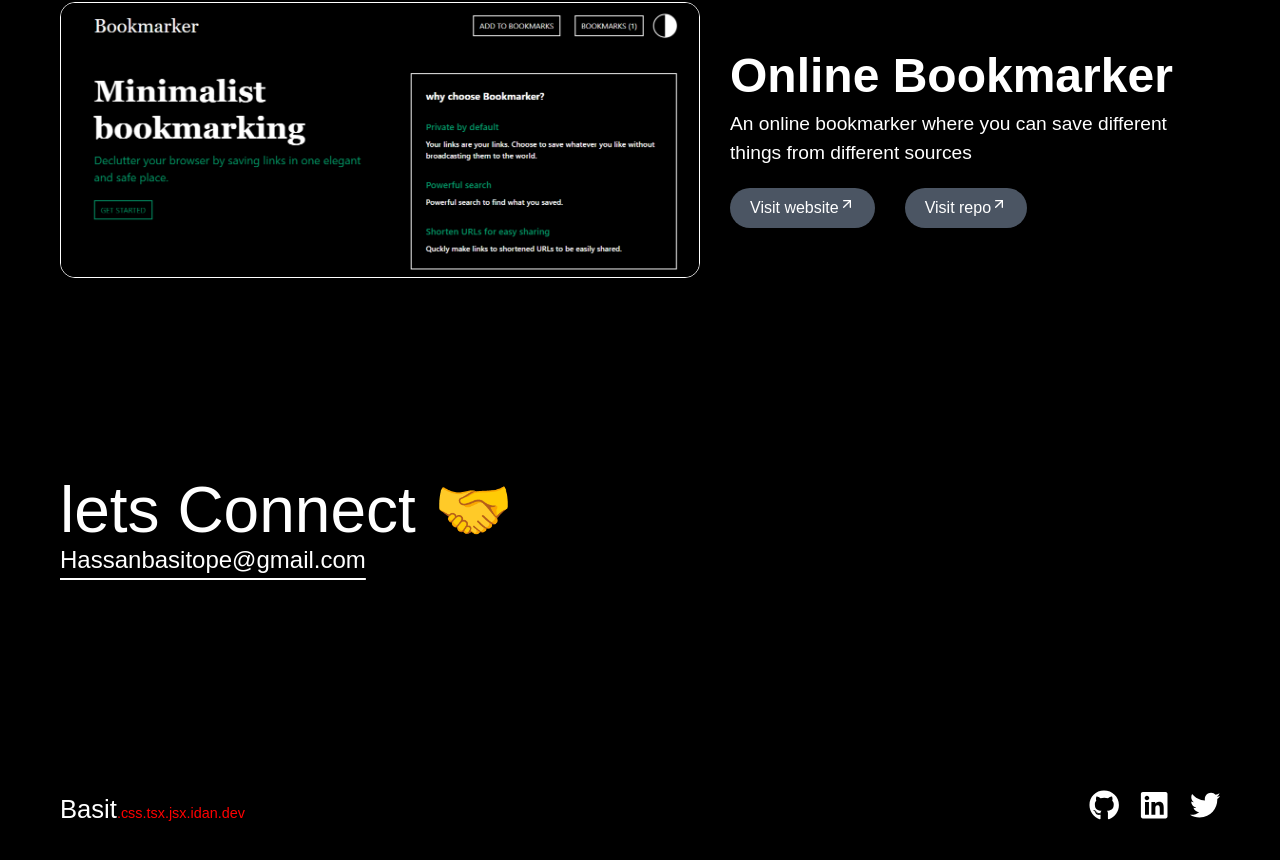
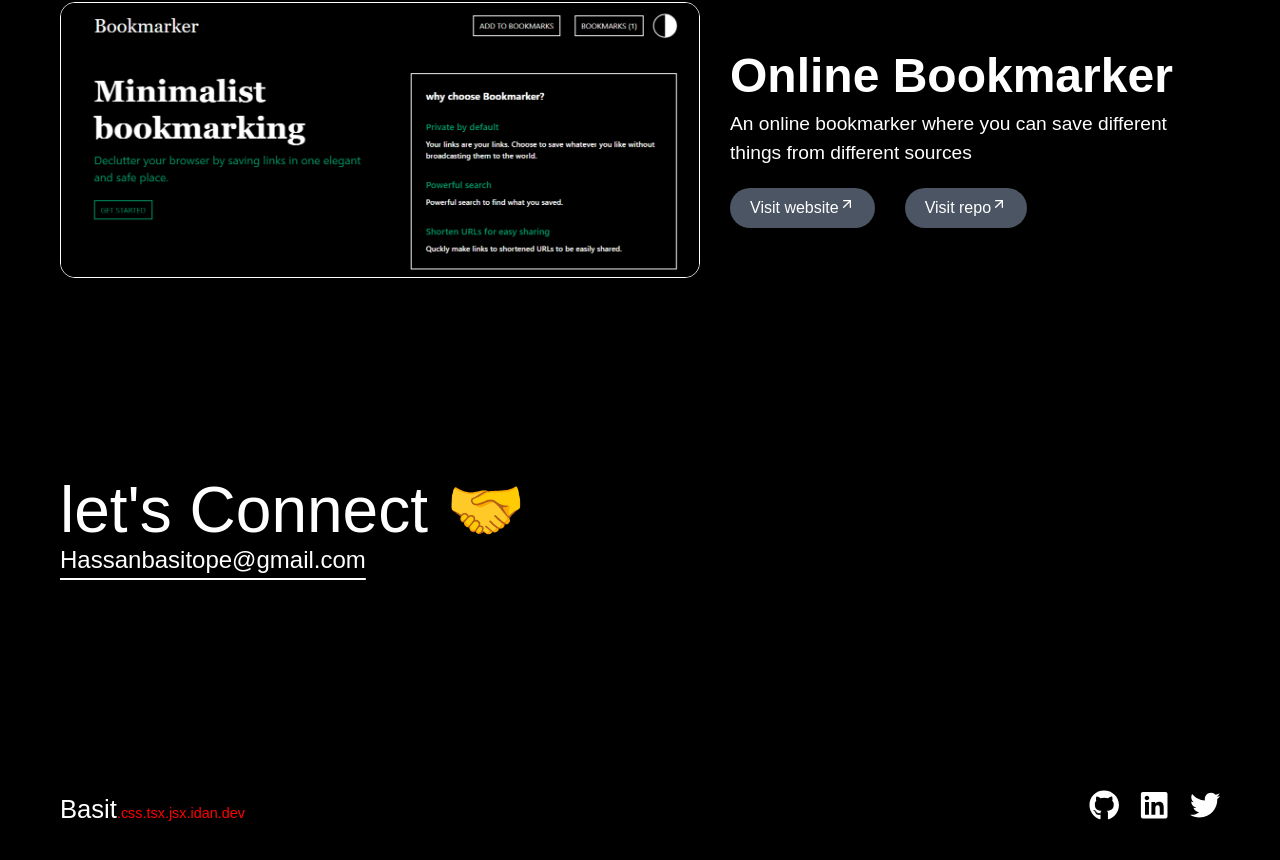
Before and after one commit to Basit46/portfolio_v2, a React (Vite) app: page / in a window 1280 px wide. Shown: the part 4595-5455 px from the top of the page. Built offline with nearby package versions, Linux system fonts and the light colour scheme; a web font is replaced by a local one.

Commit message:
Updated Footer

```diff
--- a/src/components/Footer.tsx
+++ b/src/components/Footer.tsx
@@ -7,7 +7,9 @@ const Footer = () => {
       className="mt-[100px] vsm:mt-[200px] px-[20px] vsm:px-[40px] xmd:px-[60px] pb-[50px] w-full min-h-[50vh] flex flex-col justify-between"
     >
       <div>
-        <h1 className="font-braah text-[4rem] leading-none">lets Connect 🤝</h1>
+        <h1 className="font-braah text-[4rem] leading-none">
+          let's Connect 🤝
+        </h1>
         <a
           className="text-[1rem] vsm:text-[1.5rem] underline underline-offset-[10px]"
           href="mailto:Hassanbasitope@gmail.com"
@@ -27,10 +29,7 @@ const Footer = () => {
           <a href="https://github.com/Basit46" target="blank">
             <FaGithub />
           </a>
-          <a
-            href="https://www.linkedin.com/in/hassan-basit-677a3921a/"
-            target="blank"
-          >
+          <a href="https://www.linkedin.com/in/hassanbasit/" target="blank">
             <FaLinkedin />
           </a>
           <a href="https://twitter.com/Basit0282" target="blank">
```
